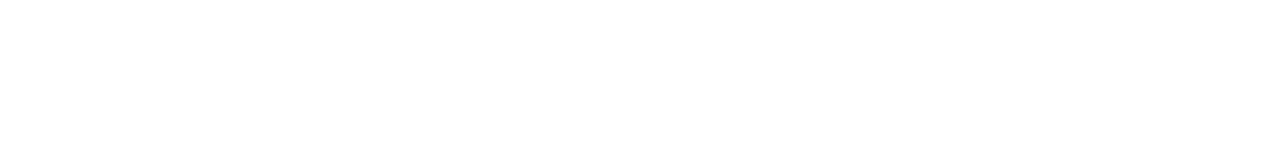
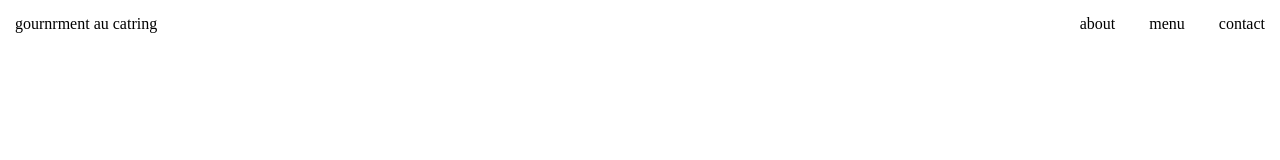
Before and after one commit to Ahmed-RS-22/frontend2, a plain HTML site: page index.html in a window 1280 px wide. Drawn offline with nearby package versions, Linux system fonts and the light colour scheme.

Commit message:
added nav bar

```diff
--- a/css/style.css
+++ b/css/style.css
@@ -5,7 +5,19 @@
 }
 
 /*start nav*/
+nav{
 
+}
+nav a{
+    color: black;
+    padding: 15px;
+    text-decoration: none;
+    display: inline-block;
+
+}
+nav span{
+    float: right;
+}
 
 /*end nav*/
 
--- a/index.html
+++ b/index.html
@@ -13,6 +13,16 @@
 </head>
 <body>
     <!--start nav-->
+    <nav>
+       <a href="#">gournrment au catring</a>
+       <span>
+        <a href="#">about</a>
+        <a href="#">menu</a>
+        <a href="#">contact</a>
+        </span>
+
+
+    </nav>
     <!--end nav-->
 
 </body>
```
